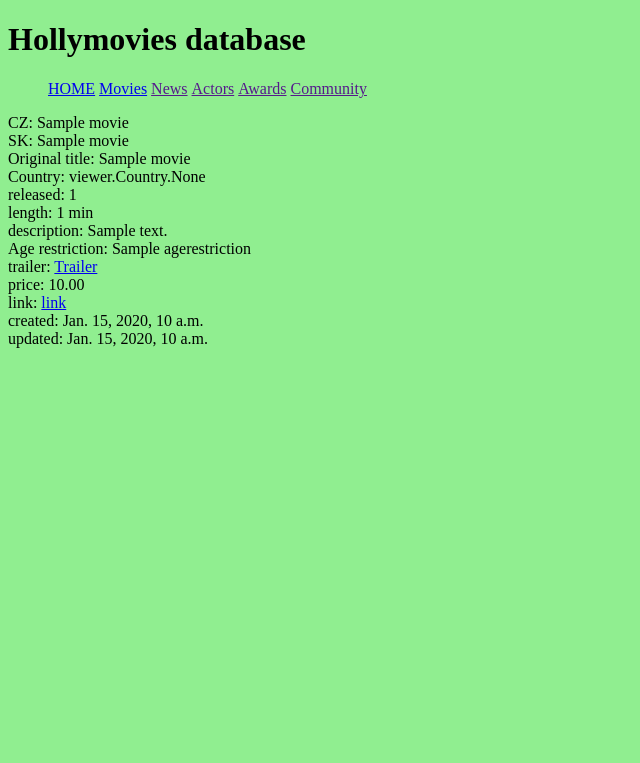
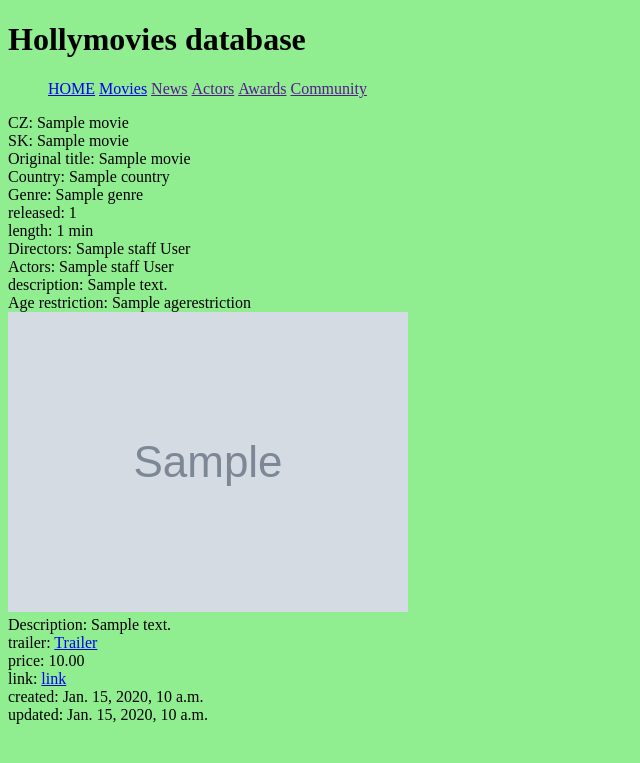
Before and after one commit to petrgregor/PythonRemoteSK2_10_backend_technologies, a Django app: page /movie/1/ in a window 1280 px wide. Shown: the top 763 px of the page, without its empty margins (0-640 px from the left). Run offline with Django 4.2, Linux system fonts and the light colour scheme; tables that the repository leaves empty hold one stand-in row (values such as "Sample post"); grey boxes marked "Sample" are stand-in pictures; parts of the project's set-up code (start-up, migrations or seed data) failed here and were passed over.

Commit message:
Updated movie.html.

```diff
--- a/viewer/models.py
+++ b/viewer/models.py
@@ -48,8 +48,8 @@ class Movie(Model):
     title_orig = CharField(max_length=64, null=False)
     title_cz = CharField(max_length=64, null=True)
     title_sk = CharField(max_length=64, null=True)
-    country = ManyToManyField(Country)
-    genre = ManyToManyField(Genre)
+    country = ManyToManyField(Country, related_name='movies')
+    genre = ManyToManyField(Genre, related_name='movies')
     released = IntegerField(null=False)
     #directors = ManyToManyField(Staff)
     #actors = ManyToManyField(Staff)
@@ -58,7 +58,7 @@ class Movie(Model):
     expanses = PositiveIntegerField(null=True, blank=True)
     earnings = PositiveIntegerField(null=True, blank=True)
     age_restriction = ForeignKey(AgeRestriction, null=True, blank=True, on_delete=SET_NULL)
-    images = ManyToManyField(Image, blank=True)
+    images = ManyToManyField(Image, blank=True, related_name='movies')
     trailer = CharField(max_length=256, null=True, blank=True)
     price = DecimalField(max_digits=6, decimal_places=2, null=True, blank=True)
     link = CharField(max_length=256, null=True, blank=True)
--- a/viewer/templates/movie.html
+++ b/viewer/templates/movie.html
@@ -6,18 +6,46 @@
 <div class="title_cz">CZ: {{ movie.title_cz }}</div>
 <div class="title_sk">SK: {{ movie.title_sk }}</div>
 <div class="title_orig">Original title: {{ movie.title_orig }}</div>
-<!-- TODO: country -->
-<div class="movie_country">Country: {{ movie.country }}</div>
-<!-- TODO: genre -->
+<div class="movie_country">Country:
+    {% for country in countries %}
+      {{ country.name }}
+    {% endfor %}
+</div>
+<div class="genre">Genre:
+    {% for genre in genres %}
+      {{ genre.name }}
+    {% endfor %}
+</div>
 <div class="released">released: {{ movie.released }}</div>
 <div class="length">length: {{ movie.length }} min</div>
-<!-- TODO: directors -->
-<!-- TODO: actors -->
+<div class="directors">Directors:
+    {% for director in directors %}
+        <span class="director">
+            {{ director.name }} {{ director.surname }}
+        </span>
+    {% endfor %}
+</div>
+<div class="actors">Actors:
+    {% for actor in actors %}
+        <span class="actor">
+            {{ actor.name }} {{ actor.surname }}
+        </span>
+    {% endfor %}
+</div>
 <div class="description">description: {{ movie.description }}</div>
 <!-- TODO: expanses -->
 <!-- TODO: earnings -->
 <div class="age_restriction">Age restriction: {{ movie.age_restriction }}</div>
-<!-- TODO: images -->
+<div class="movie_images">
+    {% for image in images %}
+        <div class="movie_image">
+            <img src="{{ image.path }}">
+        </div>
+        <div class="movie_image_description">
+            Description: {{ image.description }}
+        </div>
+    {% endfor %}
+</div>
 <div class="trailer">trailer: <a href="{{ movie.trailer }}">Trailer</a></div>
 <div class="price">price: {{ movie.price }}</div>
 <div class="link">link: <a href="{{ movie.link }}">link</a></div>
--- a/viewer/views.py
+++ b/viewer/views.py
@@ -23,5 +23,12 @@ def movies(request):
 
 def movie(request, pk):
     movie = Movie.objects.get(id=pk)
-    context = {'movie': movie}
+    countries = Country.objects.filter(movies=movie)
+    genres = Genre.objects.filter(movies=movie)
+    images = Image.objects.filter(movies=movie)
+    directors = Staff.objects.filter(directing=movie)
+    actors = Staff.objects.filter(acting=movie)
+    context = {'movie': movie, 'countries': countries,
+               'genres': genres, 'images': images,
+               'directors': directors, 'actors': actors}
     return render(request, 'movie.html', context)
```
Also changed, not shown: hollymovies.md (+1 -0 lines), viewer/static/style.css (line endings or trailing spaces).
